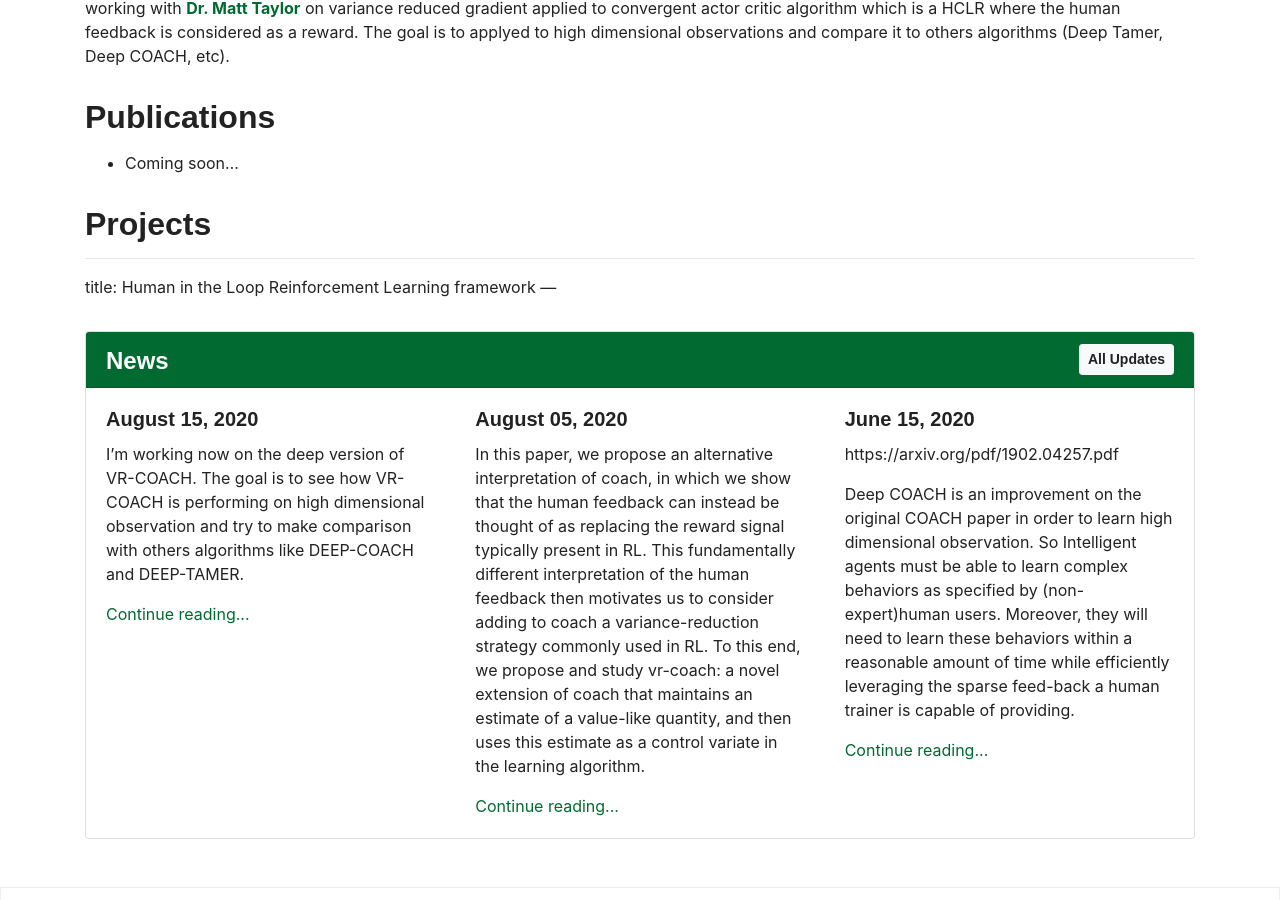
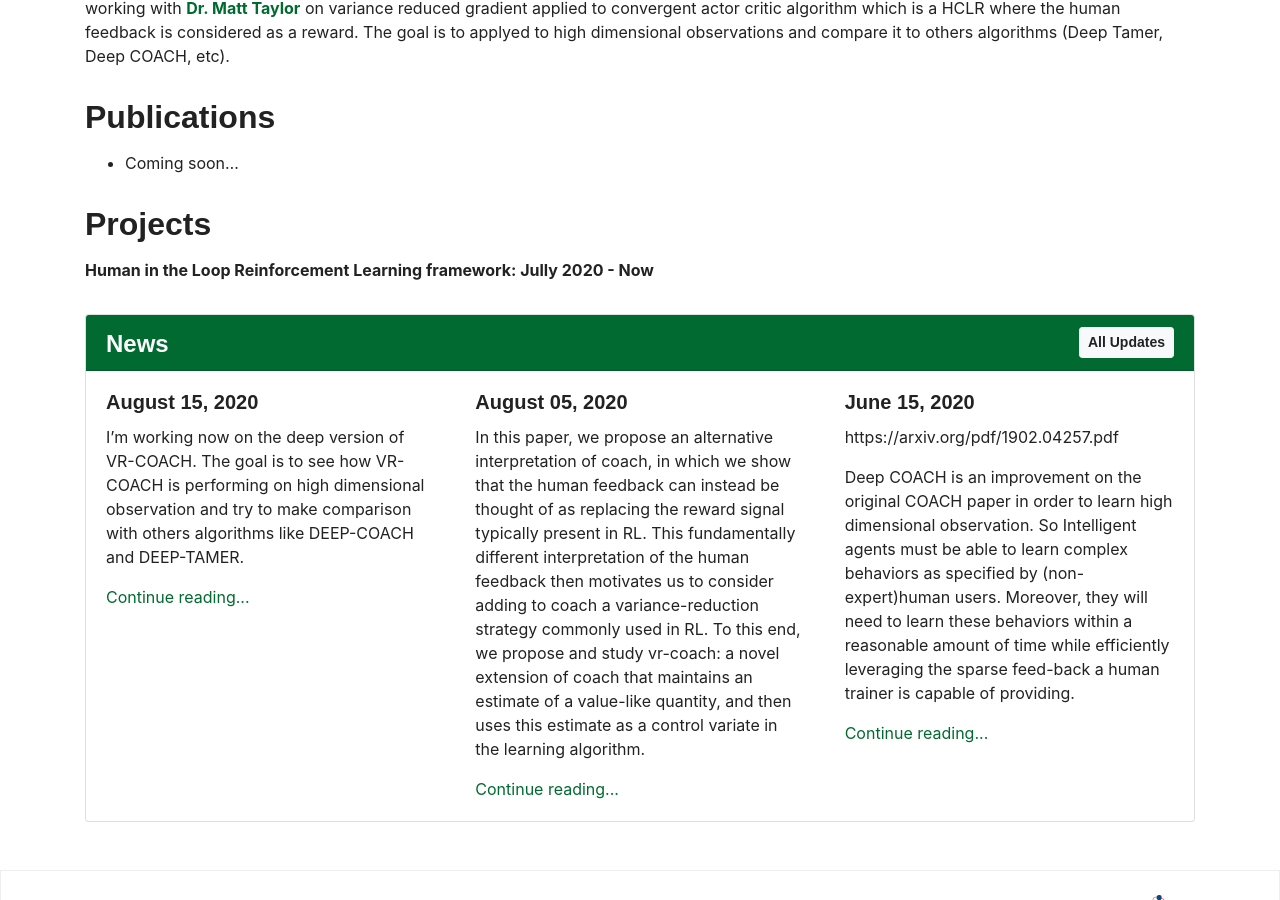
Before and after one commit to amathsow/amathsow.github.io, a Jekyll site: the page built from _pages/home.md, in a window 1280 px wide and 900 px high, scrolled down 800 px. Built offline with Jekyll 4.4.1, drawn with Linux system fonts in a browser that asks for light colours.

Commit message:
Update home.md

```diff
--- a/_pages/home.md
+++ b/_pages/home.md
@@ -26,9 +26,8 @@ Currently, I am doing a program at AMMI: African Master in Machine Intelligence
 - Coming soon...
 
 ## Projects
----
-title: Human in the Loop Reinforcement Learning framework
----
+
+**Human in the Loop Reinforcement Learning framework: Jully 2020 - Now**
 
 <!---
 ## Teaching
```
